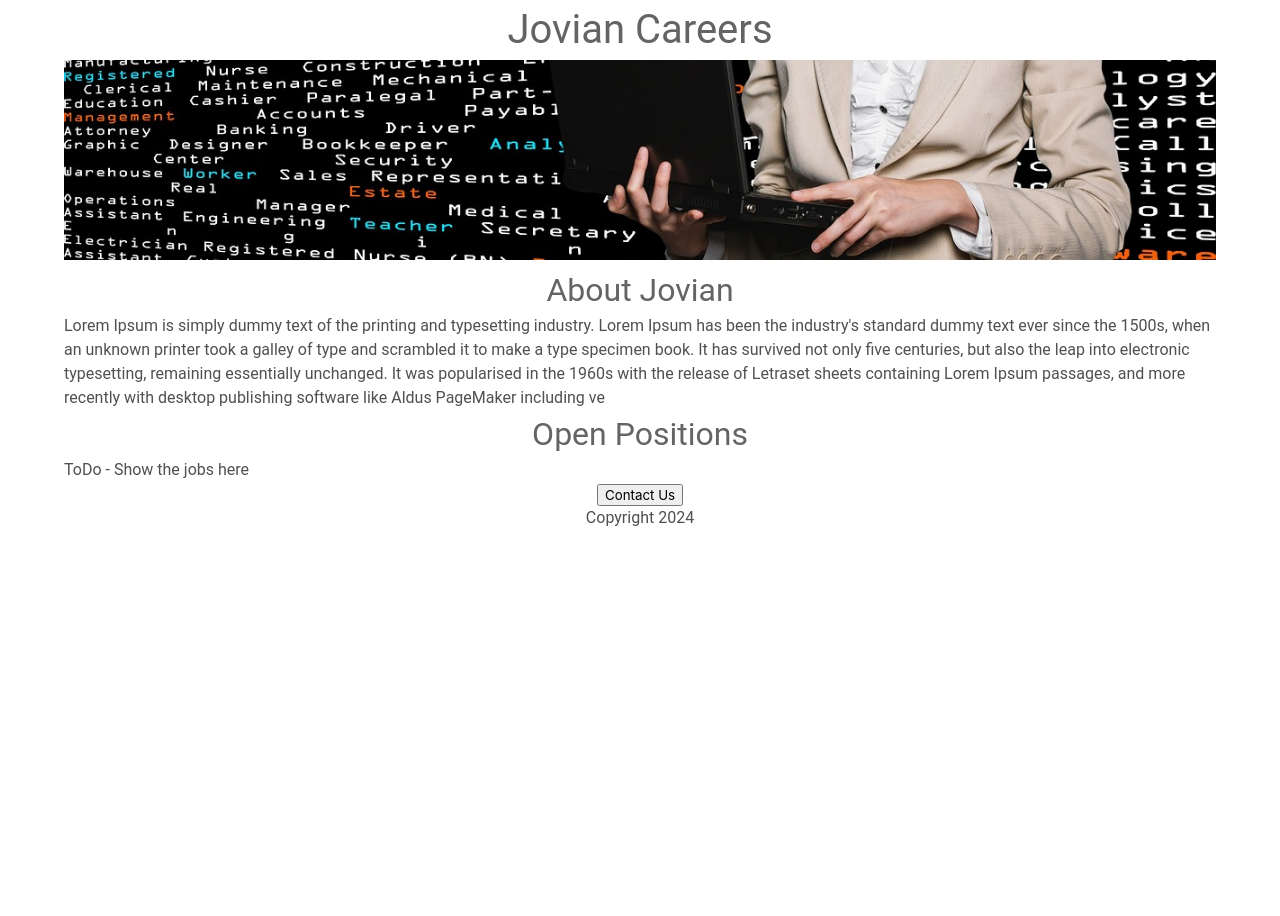
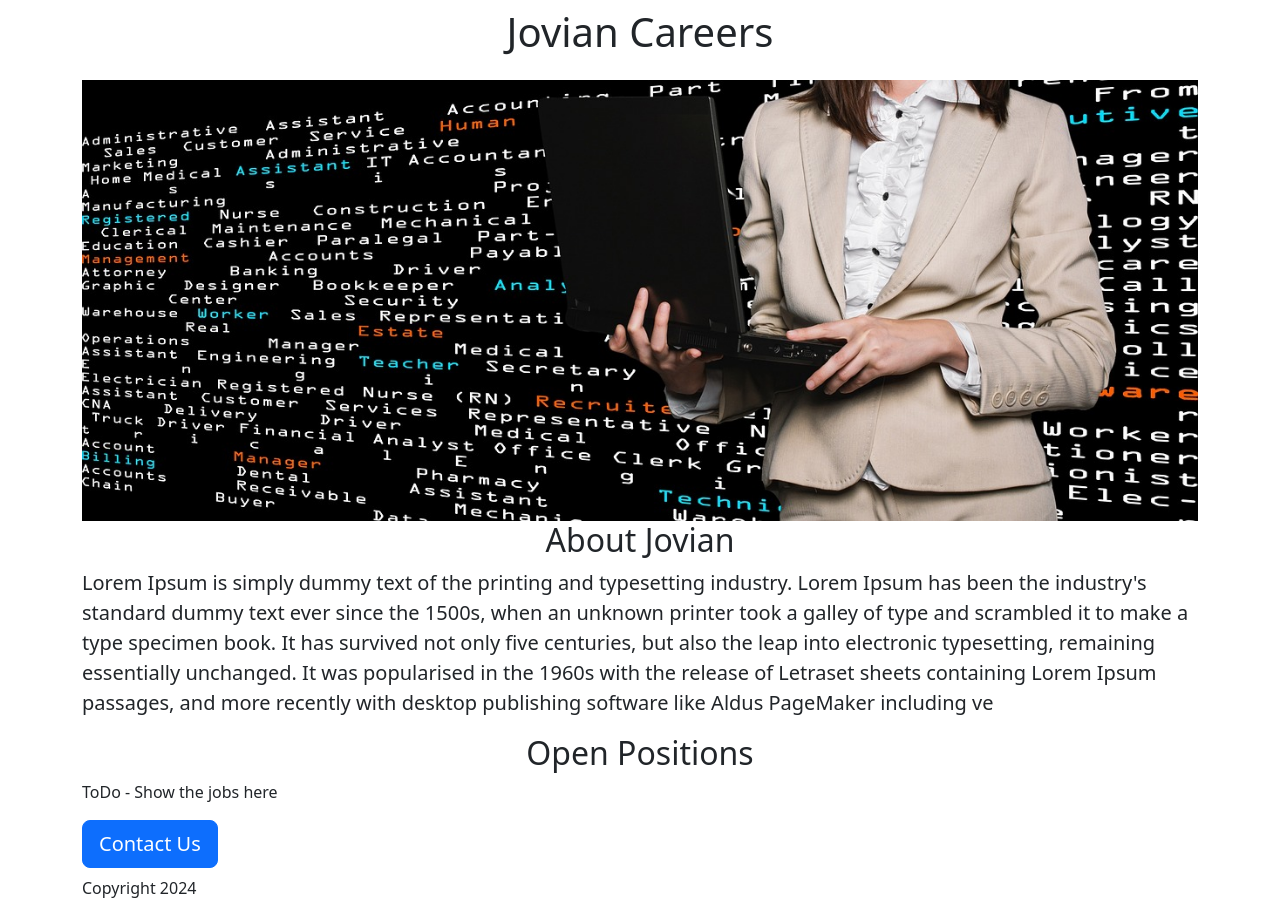
Before and after one commit to acpucio/jovian-careers-website, a Flask app: page / in a window 1280 px wide. Before the commit the page ends 526 px from the top, so only its background shows below. Run offline with Flask 3, Linux system fonts and the light colour scheme.

Commit message:
Applied Bootstrap CSS

```diff
--- a/templates/home.html
+++ b/templates/home.html
@@ -4,60 +4,23 @@
     <meta charset="utf-8">
     <meta name="viewport" content="width=device-width, initial-scale=1">
     <title>Jovian Careers</title>
-    <link rel="stylesheet" href="https://cdn.jsdelivr.net/npm/bulma@0.9.3/css/bulma.min.css">
-    <style>
-      h1 {
-        font-size: 40px;
-        font-family: Roboto;
-        font-weight: normal;
-        color: rgb(100, 100, 100);
-        text-align: center;
-      }
+    <link href="https://cdn.jsdelivr.net/npm/bootstrap@5.3.3/dist/css/bootstrap.min.css" rel="stylesheet" integrity="sha384-QWTKZyjpPEjISv5WaRU9OFeRpok6YctnYmDr5pNlyT2bRjXh0JMhjY6hW+ALEwIH" crossorigin="anonymous">
 
-      h2 {
-        font-size: 32px;
-        font-family: Roboto;
-        font-weight: normal;
-        color: rgb(100, 100, 100);
-        text-align: center;
-      }
-
-      p {
-        font-family: Roboto;
-        color: rgb(80, 80, 80);
-      }
-
-      #banner {
-        width: 100%;
-        height: 200px;
-        object-fit: cover;
-      }
-
-      .bodyText{
-        font-family: Roboto;
-        color: rgb(80, 80, 80);
-      }
-
-      .container {
-        max-width: 720px;
-        margin: 0 auto 0 auto;
-      }
-    </style>
     </head>
   <body>
     <div class="container">
-    <h1>Jovian Careers</h1>
-    <img id = "banner" src="https://ff44f4b1-7b53-4c3a-9554-cf1f31e593cf-00-2cmk9q5220oea.kirk.replit.dev/static/jobs.jpg" height="320">
-    <h2>About Jovian</h2>
-    <p class="bodyText">
+    <h1 class="text-center mt-2 mb-4"">Jovian Careers</h1>
+    <img class="img-fluid" id = "banner" src="https://ff44f4b1-7b53-4c3a-9554-cf1f31e593cf-00-2cmk9q5220oea.kirk.replit.dev/static/jobs.jpg" height="320">
+    <h2 class="text-center">About Jovian</h2>
+    <p class="bodyText lead">
       Lorem Ipsum is simply dummy text of the printing and typesetting industry. Lorem Ipsum has been the industry's standard dummy text ever since the 1500s, when an unknown printer took a galley of type and scrambled it to make a type specimen book. It has survived not only five centuries, but also the leap into electronic typesetting, remaining essentially unchanged. It was popularised in the 1960s with the release of Letraset sheets containing Lorem Ipsum passages, and more recently with desktop publishing software like Aldus PageMaker including ve
     </p>
 
-    <h2>Open Positions</h2>
+    <h2 class="text-center">Open Positions</h2>
     <p class="bodyText">ToDo - Show the jobs here</p>
-    <div style="text-align:center">
-    <button>Contact Us</button>
-      <p>Copyright 2024</p>
+    <div>
+    <button class="btn btn-primary btn-lg">Contact Us</button>
+      <p class="mt-2 mt-b">Copyright 2024</p>
     </div>
 
     </div>
```
